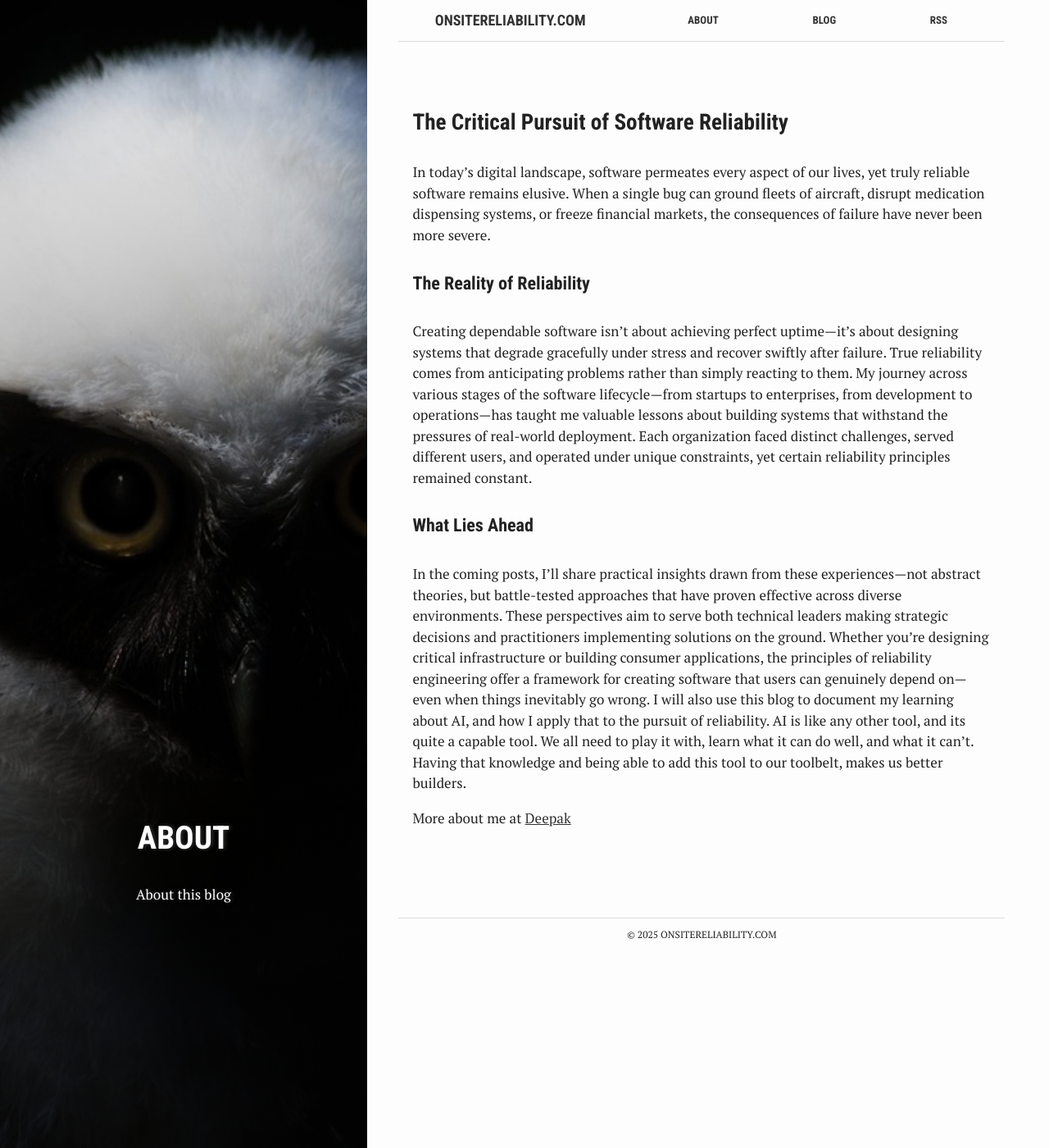
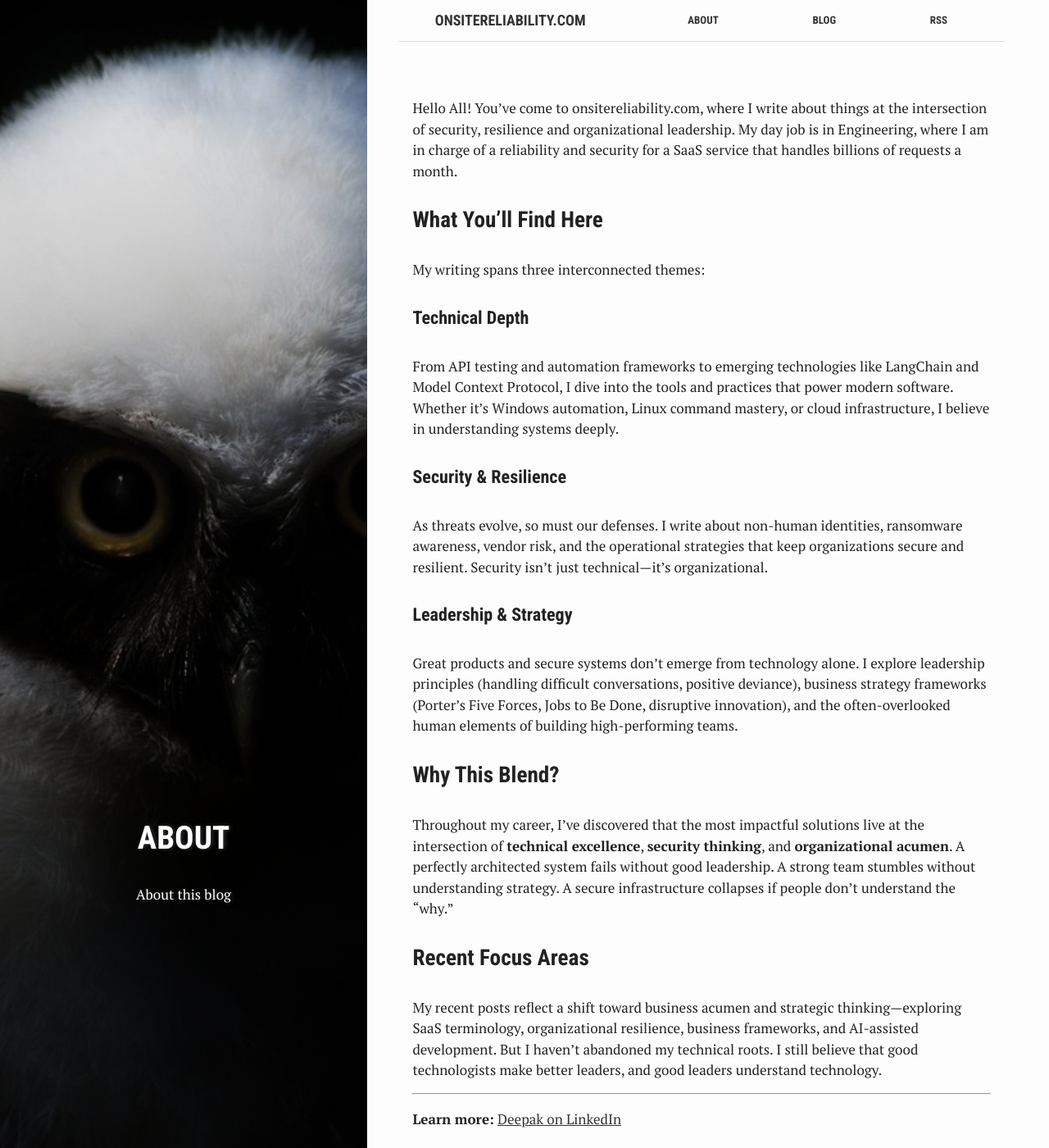
Before and after one commit to qapage/qapage.github.io, a Jekyll site: the page built from about.md, in a window 1280 px wide and 1400 px high. Shown: the whole window at 82% size. Built offline with Jekyll 4.4.1, drawn with Linux system fonts in a browser that asks for light colours.

Commit message:
Updated about me

```diff
--- a/about.md
+++ b/about.md
@@ -8,16 +8,29 @@ summary: "About this blog"
 active: about
 ---
 
-### The Critical Pursuit of Software Reliability
-In today's digital landscape, software permeates every aspect of our lives, yet truly reliable software remains elusive. When a single bug can ground fleets of aircraft, disrupt medication dispensing systems, or freeze financial markets, the consequences of failure have never been more severe.
+Hello All! You've come to onsitereliability.com, where I write about things at the intersection of security, resilience and organizational leadership. My day job is in Engineering, where I am in charge of a reliability and security for a SaaS service that handles billions of requests a month.
 
-#### The Reality of Reliability
-Creating dependable software isn't about achieving perfect uptime—it's about designing systems that degrade gracefully under stress and recover swiftly after failure. True reliability comes from anticipating problems rather than simply reacting to them.
-My journey across various stages of the software lifecycle—from startups to enterprises, from development to operations—has taught me valuable lessons about building systems that withstand the pressures of real-world deployment. Each organization faced distinct challenges, served different users, and operated under unique constraints, yet certain reliability principles remained constant.
+### What You'll Find Here
 
-#### What Lies Ahead
-In the coming posts, I'll share practical insights drawn from these experiences—not abstract theories, but battle-tested approaches that have proven effective across diverse environments. These perspectives aim to serve both technical leaders making strategic decisions and practitioners implementing solutions on the ground.
-Whether you're designing critical infrastructure or building consumer applications, the principles of reliability engineering offer a framework for creating software that users can genuinely depend on—even when things inevitably go wrong.
-I will also use this blog to document my learning about AI, and how I apply that to the pursuit of reliability. AI is like any other tool, and its quite a capable tool. We all need to play it with, learn what it can do well, and what it can't. Having that knowledge and being able to add this tool to our toolbelt, makes us better builders.
+My writing spans three interconnected themes:
 
-More about me at [Deepak](https://www.linkedin.com/in/deepakbhaskaran/)
+#### Technical Depth
+From API testing and automation frameworks to emerging technologies like LangChain and Model Context Protocol, I dive into the tools and practices that power modern software. Whether it's Windows automation, Linux command mastery, or cloud infrastructure, I believe in understanding systems deeply.
+
+#### Security & Resilience
+As threats evolve, so must our defenses. I write about non-human identities, ransomware awareness, vendor risk, and the operational strategies that keep organizations secure and resilient. Security isn't just technical—it's organizational.
+
+#### Leadership & Strategy
+Great products and secure systems don't emerge from technology alone. I explore leadership principles (handling difficult conversations, positive deviance), business strategy frameworks (Porter's Five Forces, Jobs to Be Done, disruptive innovation), and the often-overlooked human elements of building high-performing teams.
+
+### Why This Blend?
+
+Throughout my career, I've discovered that the most impactful solutions live at the intersection of **technical excellence**, **security thinking**, and **organizational acumen**. A perfectly architected system fails without good leadership. A strong team stumbles without understanding strategy. A secure infrastructure collapses if people don't understand the "why."
+
+### Recent Focus Areas
+
+My recent posts reflect a shift toward business acumen and strategic thinking—exploring SaaS terminology, organizational resilience, business frameworks, and AI-assisted development. But I haven't abandoned my technical roots. I still believe that good technologists make better leaders, and good leaders understand technology.
+
+---
+
+**Learn more:** [Deepak on LinkedIn](https://www.linkedin.com/in/deepakbhaskaran/)
```
